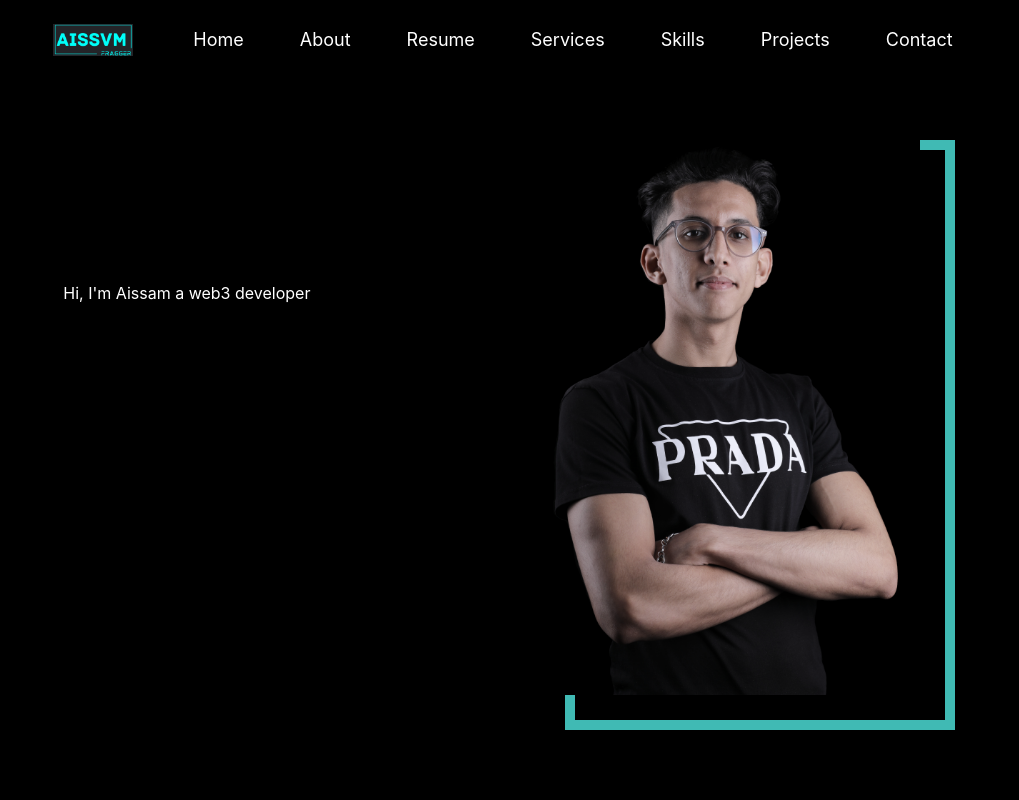
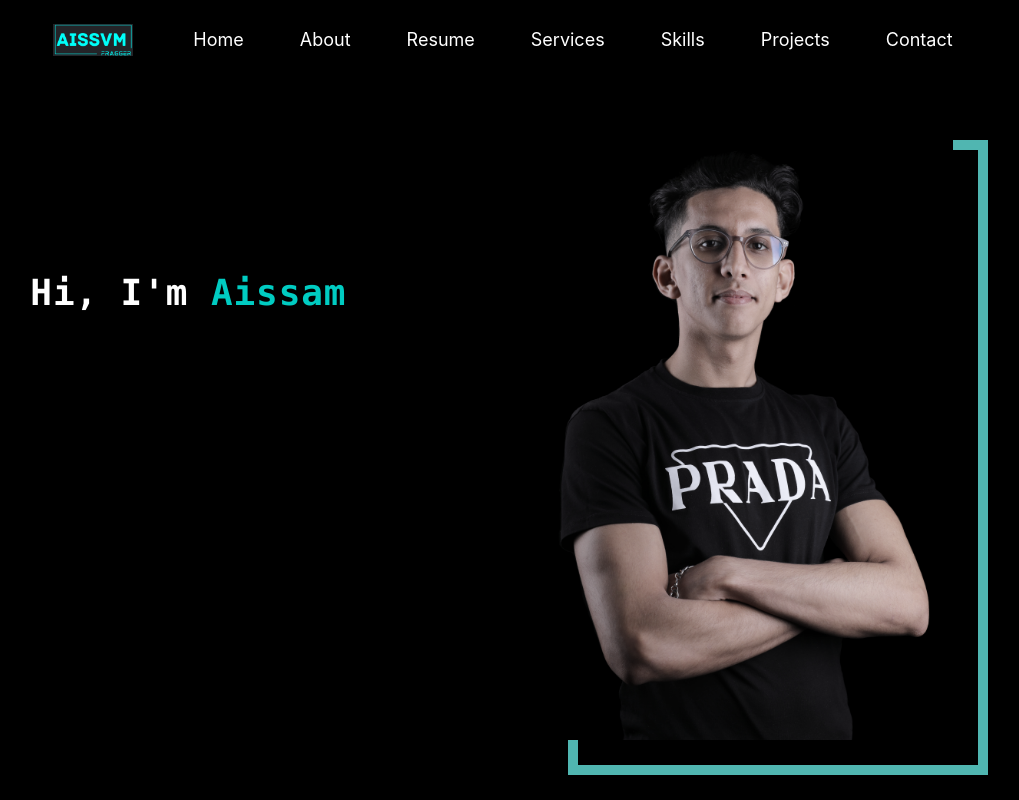
Before and after one commit to FRAGG33R/Portfolio, a Next.js app: page / in a window 1280 px wide. Shown: the whole page, without its empty margins (131-1150 px from the left). Built offline with nearby package versions, Linux system fonts and the light colour scheme.

Commit message:
Landing page
add text styling to landing page

```diff
--- a/components/landingPage.tsx
+++ b/components/landingPage.tsx
@@ -1,15 +1,30 @@
 import Image from "next/image"
 import Me from '../assets/Me_2.jpg'
 import styles from '../styles/landingPage.module.css'
+import Typewriter from 'typewriter-effect';
+
 export default function LandingPage()
 {
 	return (
 		<div className="flex flex-row-reverse flex-wrap justify-evenly h-4/5 w-full">
 				<div className="flex self-start justify-center">
-					<Image className={styles.Img} src={Me} width={450} height={450}/>
+					<Image className={styles.Img} src={Me} width={480} height={480}/>
 				</div>
-				<div className="flex justify-center items-center h-4/6">
-					<h1 className="text-white">Hi, I'm Aissam a web3 developer</h1>
+				<div className="flex justify-center items-center h-4/6 flex-wrap font-mono subpixel-antialiased text-4xl font-semibold tracking-wide text-left">
+					<p className="text-white">Hi, I'm <span className="text-fav-color">Aissam</span></p>
+					{/* <Typewriter
+						options={{
+							autoStart: true,
+							loop: true,
+						}}
+						onInit={(typewriter) => {
+						typewriter.typeString('a web3 developer')
+						.pauseFor(2500)
+						.deleteAll()
+						typewriter.typeString('a blockchain enthusiast')
+						.start();
+						}}
+					/> */}
 				</div>
 		</div>
 	);
--- a/styles/landingPage.module.css
+++ b/styles/landingPage.module.css
@@ -4,7 +4,7 @@
 	--offset: 20px;
 	--gap: 5px;
 
-	--_c: var(--color) var(--border), #0000 0 calc(100% - var(--border)),var(--color) 0;
+	--_c: var(--color) var(--border), rgba(240, 24, 24, 0) 0 calc(100% - var(--border)),var(--color) 0;
 	--_o: calc(3*var(--offset));
 	padding:
 	  calc(var(--gap) + var(--border))
@@ -16,7 +16,7 @@
 	  linear-gradient(90deg,var(--_c)) var(--_o) var(--_o);
 	background-size: calc(100% - var(--_o)) calc(100% - var(--_o));
 	background-repeat: no-repeat;
-	filter: grayscale(.4);
+	filter: grayscale(.5);
 	transition: .5s;
 	cursor: pointer;
   }
```
